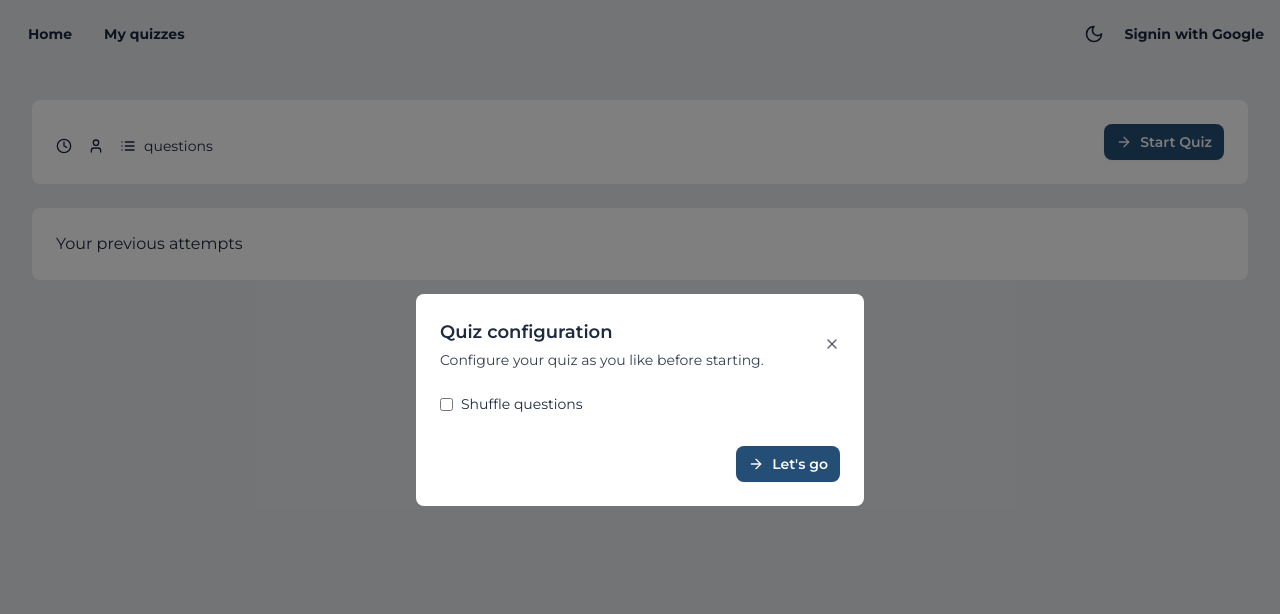
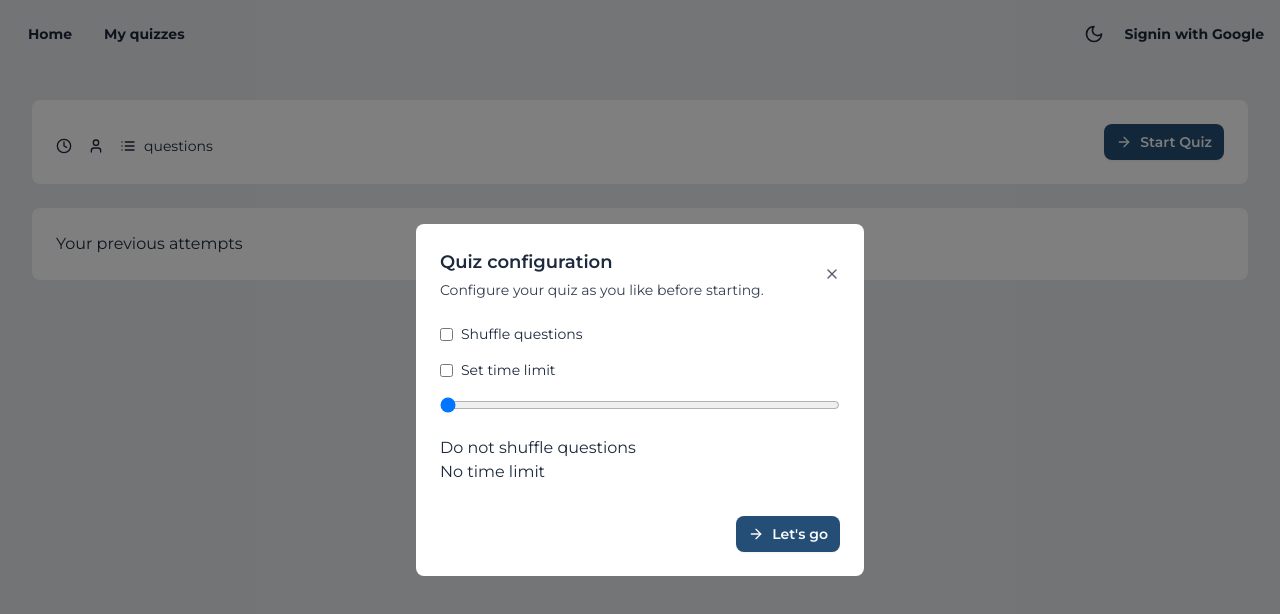
Before and after one commit to trandangduat/quiz-4u, a Next.js app: page /quiz/1 in a window 1280 px wide. Both pictures are taken after a click on the element "Start Quiz". Shown: the top 614 px of the page. Built offline with nearby package versions, Linux system fonts and the light colour scheme; no server answers; the database is empty.

Commit message:
refactor quiz config form, add start quiz with given config (only quiz duration for now), add clock for current attempt

```diff
--- a/app/quiz/[quizId]/page.tsx
+++ b/app/quiz/[quizId]/page.tsx
@@ -1,3 +1,4 @@
+import QuizConfigForm from "@/components/quiz-config-form";
 import { Button } from "@/components/ui/button";
 import { Dialog, DialogContent, DialogHeader, DialogTrigger } from "@/components/ui/dialog";
 import { auth } from "@/lib/auth";
@@ -59,20 +60,9 @@ export default async function Page({ params } : { params: Promise<{ quizId: stri
                                 title="Quiz configuration"
                                 description="Configure your quiz as you like before starting."
                             />
-                            <form>
-                                <div className="flex flex-col gap-4">
-                                    <div className="flex flex-row gap-2 items-center">
-                                        <input type="checkbox" id="shuffle" className="cursor-pointer" />
-                                        <label htmlFor="shuffle" className="text-sm cursor-pointer">Shuffle questions</label>
-                                    </div>
-                                </div>
-                                <div className="flex justify-end mt-8">
-                                    <Button type="submit" className="font-semibold flex flex-row gap-2 items-center">
-                                        <ArrowRight size={16} />
-                                        Let's go
-                                    </Button>
-                                </div>
-                            </form>
+                            <QuizConfigForm
+                                quizId={quizId}
+                            />
                         </DialogContent>
                     </Dialog>
                 </div>
--- a/app/quiz/components/quiz-form.tsx
+++ b/app/quiz/components/quiz-form.tsx
@@ -5,6 +5,7 @@ import { Dispatch, SetStateAction, useEffect, useRef, useState } from "react";
 import gradeUserChoices from "../[quizId]/attempt/action";
 import { Button } from "@/components/ui/button";
 import { Check, ChevronLeft, ChevronRight, X } from "lucide-react";
+import { useCurrentAttempt } from "@/components/providers/current-attempt";
 
 function RadioButton({ isChosen, isCorrect, isGraded } : { isChosen: boolean, isCorrect: boolean, isGraded: boolean }) {
     return (
@@ -136,11 +137,62 @@ function Question ({ Q, userChoices, setUserChoices, answer, questionNumber } :
     );
 }
 
+function Clock() {
+    const { startTimeUTC, setStartTimeUTC, quizDuration, setQuizDuration } = useCurrentAttempt();
+    const [minutes, setMinutes] = useState<number>(-1);
+    const [seconds, setSeconds] = useState<number>(-1);
+
+    useEffect(() => {
+        if (startTimeUTC < 0) {
+            setStartTimeUTC(Date.now());
+            return;
+        }
+        if (quizDuration < 0) {
+            return;
+        }
+        const interval = setInterval(() => {
+            const elapsed = Math.max(0, Date.now() - startTimeUTC);
+            const remaining = Math.max(0, quizDuration - elapsed);
+            setMinutes(Math.floor((remaining / 1000 / 60)));
+            setSeconds(Math.floor((remaining / 1000) % 60));
+        }, 500);
+        return () => clearInterval(interval)
+    }, [startTimeUTC, quizDuration]);
+
+    return (
+        <div className="flex items-center gap-2 justify-center">
+            <div className="flex items-center gap-1">
+                {minutes < 0 && seconds < 0 ? (
+                    <span className="text-4xl font-bold">&#8734;</span>
+                ) : (
+                    <>
+                        <span className="text-4xl font-bold">{minutes > 9 ? minutes : `0${minutes}` }</span>
+                        <span className="text-3xl font-bold text-secondary-700">:</span>
+                        <span className="text-4xl font-bold">{seconds > 9 ? seconds : `0${seconds}`}</span>
+                    </>
+                )}
+            </div>
+            {/* <Button
+                onClick={() => {
+                    setStartTimeUTC(Date.now());
+                    setQuizDuration(5 * 60 * 1000);
+                }}
+            >test</Button> */}
+        </div>
+    );
+}
+
 export default function QuizForm({ quiz } : { quiz: any }) {
-    const [userChoices, setUserChoices] = useState<Record<string, number>>({});
     const [answers, setAnswers] = useState<Record<string, {index: number, explanation: string}>>({});
     const [score, setScore] = useState<{correct: number, total: number} | null>(null);
     const [isSubmitted, setIsSubmitted] = useState(false);
+
+    const {
+        userChoices,
+        setUserChoices,
+        startTimeUTC,
+        quizDuration
+    } = useCurrentAttempt();
 
     const totalQuestions = quiz?.questions?.length || 0;
     const answeredQuestions = Object.keys(userChoices).length;
@@ -273,6 +325,11 @@ export default function QuizForm({ quiz } : { quiz: any }) {
                         )}
                     </div>
                 </div>
+
+                <div className="bg-card dark:bg-secondary/30 backdrop-blur-sm p-4 rounded-lg shadow-sm mt-4">
+                    <h3 className="font-medium mb-3 text-sm">Time remaining</h3>
+                    <Clock />
+                </div>
             </div>
         </div>
     );
--- a/components/providers/current-attempt.tsx
+++ b/components/providers/current-attempt.tsx
@@ -9,7 +9,7 @@ const CurrentAttemptContext = createContext<{
   setUserChoices: (userChoices: Record<string, number>) => void;
   startTimeUTC: number;
   setStartTimeUTC: (startTimeUTC: number) => void;
-  quizDuration: number;
+  quizDuration: number; // in milliseconds
   setQuizDuration: (quizDuration: number) => void;
 }>({
   quizId: "",
--- /dev/null
+++ b/components/quiz-config-form.tsx
@@ -0,0 +1,70 @@
+"use client"
+
+import { ArrowRight } from "lucide-react"
+import { Button } from "./ui/button"
+import { use, useState } from "react";
+import { useCurrentAttempt } from "./providers/current-attempt";
+import { useRouter } from "next/navigation";
+
+export default function QuizConfigForm({ quizId }: { quizId: string }) {
+  const [shuffle, setShuffle] = useState<boolean>(false);
+  const [enableTimeLimit, setEnableTimeLimit] = useState<boolean>(false);
+  const [timeLimit, setTimeLimit] = useState<number>(0); // in minutes
+  const currentAttempt = useCurrentAttempt();
+  const router = useRouter();
+
+  const startQuiz = (e: React.FormEvent) => {
+    e.preventDefault();
+
+    currentAttempt.setQuizId(quizId);
+    currentAttempt.setUserChoices({});
+    currentAttempt.setStartTimeUTC(-1);
+    currentAttempt.setQuizDuration(enableTimeLimit ? timeLimit * 60 * 1000 : -1);
+
+    router.push(`/quiz/${quizId}/attempt`);
+  };
+
+  return (
+    <form>
+      <div className="flex flex-col gap-4">
+          <div className="flex flex-row gap-2 items-center">
+              <input
+                type="checkbox" id="shuffle" className="cursor-pointer"
+                checked={shuffle}
+                onChange={() => setShuffle(!shuffle)}
+              />
+              <label htmlFor="shuffle" className="text-sm cursor-pointer">Shuffle questions</label>
+          </div>
+          <div className="flex flex-row gap-2 items-center">
+              <input
+                type="checkbox" id="enable-timelimit" className="cursor-pointer"
+                checked={enableTimeLimit}
+                onChange={() => setEnableTimeLimit(!enableTimeLimit)}
+              />
+              <label htmlFor="enable-timelimit" className="text-sm cursor-pointer">Set time limit</label>
+          </div>
+          <div>
+              <input
+                type="range" id="timelimit" min="0" max="60" step="1" className="w-full cursor-pointer"
+                value={timeLimit}
+                onChange={(e) => setTimeLimit(Number(e.target.value))}
+              />
+          </div>
+          {shuffle ? "Shuffle questions" : "Do not shuffle questions"}
+          <br></br>
+          {enableTimeLimit ? `Time limit: ${timeLimit} minutes` : "No time limit"}
+
+      </div>
+      <div className="flex justify-end mt-8">
+          <Button
+            type="submit"
+            className="font-semibold flex flex-row gap-2 items-center cursor-pointer"
+            onClick={startQuiz}
+          >
+              <ArrowRight size={16} />
+              Let's go
+          </Button>
+      </div>
+    </form>
+  )
+}
```
